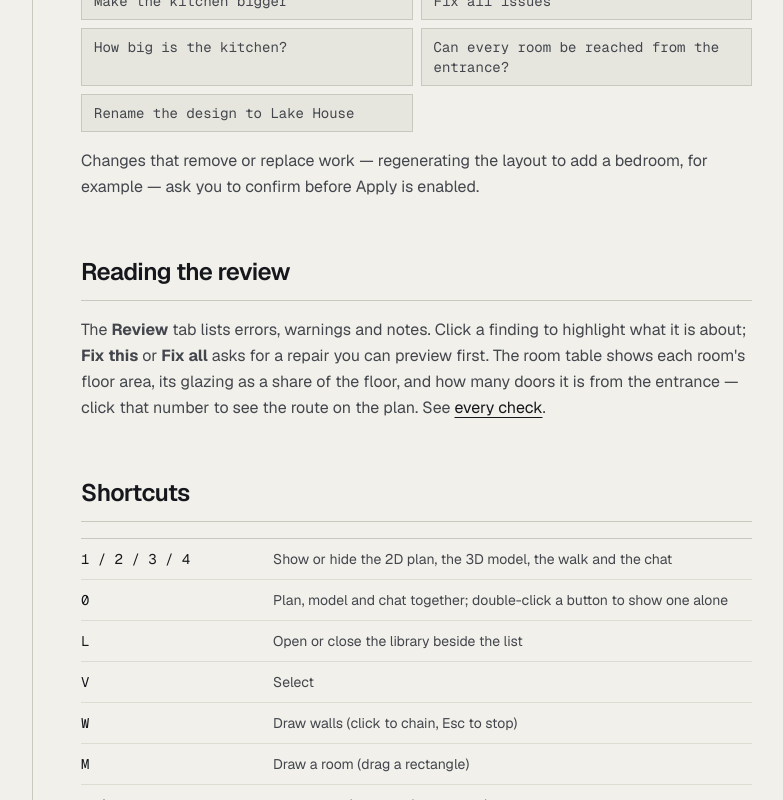
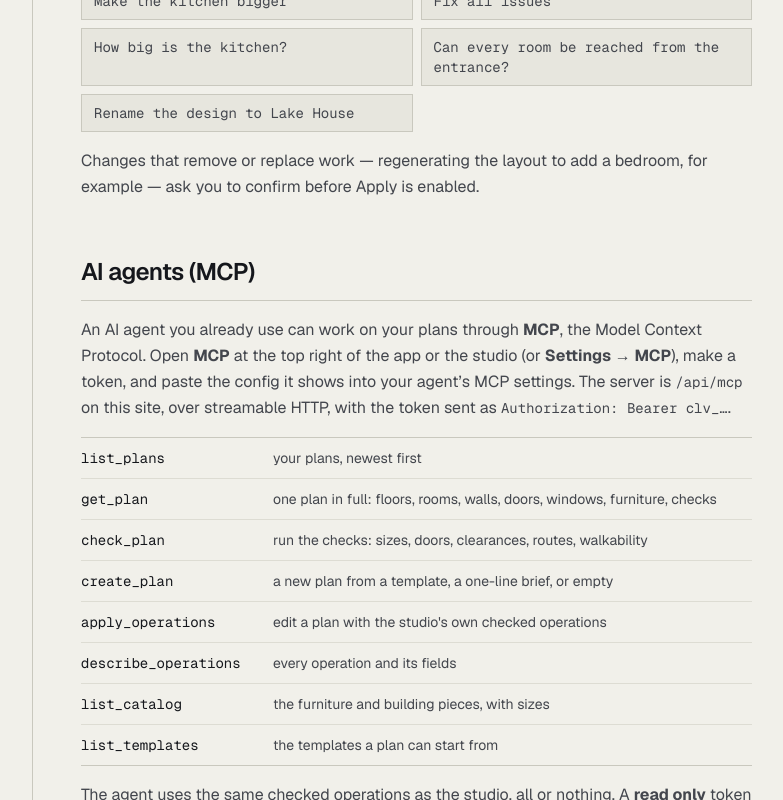
Before and after one commit to Shashank-U-04/Clavis, a Next.js app: page /docs in a window 1280 px wide. Shown: the part 2000-2800 px from the top of the page, without its empty margins (192-975 px from the left). Built offline with nearby package versions, Linux system fonts and the light colour scheme; no server answers.

Commit message:
Docs: connecting an AI agent over MCP

```diff
--- a/src/app/(marketing)/docs/page.tsx
+++ b/src/app/(marketing)/docs/page.tsx
@@ -2,16 +2,18 @@ import type { Metadata } from "next";
 import Link from "next/link";
 import { PageHeader } from "@/components/site/PageHeader";
 import { EXAMPLES } from "@/ai/local/engine";
+import { MCP_TOOLS } from "@/components/mcp/tools";
 
 export const metadata: Metadata = {
   title: "Docs",
-  description: "Getting started with Clavis: designing from a brief, drawing by hand, the assistant, shortcuts and limits.",
+  description: "Getting started with Clavis: designing from a brief, drawing by hand, the assistant, connecting an AI agent over MCP, shortcuts and limits.",
 };
 
 const TOC = [
   ["start", "Getting started"],
   ["drawing", "Building by hand"],
   ["assistant", "The assistant"],
+  ["mcp", "AI agents (MCP)"],
   ["review", "Reading the review"],
   ["views", "Plan, model, walk and chat"],
   ["shortcuts", "Shortcuts"],
@@ -120,6 +122,23 @@ export default function DocsPage() {
               <p>Changes that remove or replace work — regenerating the layout to add a bedroom, for example — ask you to confirm before Apply is enabled.</p>
             </section>
             <section className="space-y-4">
+              <H id="mcp">AI agents (MCP)</H>
+              <p>
+                An AI agent you already use can work on your plans through <b>MCP</b>, the Model Context Protocol. Open <b>MCP</b> at the top right of the app or the studio (or <b>Settings → MCP</b>), make a token, and paste the config it shows into your agent’s MCP settings. The server is <code className="font-mono text-sm">/api/mcp</code> on this site, over streamable HTTP, with the token sent as <code className="font-mono text-sm">Authorization: Bearer clv_…</code>.
+              </p>
+              <dl className="divide-y divide-rule-soft border-y border-rule">
+                {MCP_TOOLS.map(([k, v]) => (
+                  <div key={k} className="grid grid-cols-[11rem_1fr] gap-4 py-2.5 text-sm">
+                    <dt className="font-mono">{k}</dt>
+                    <dd className="text-ink-2">{v}</dd>
+                  </div>
+                ))}
+              </dl>
+              <p>
+                The agent uses the same checked operations as the studio, all or nothing. A <b>read only</b> token can look but not change anything. Removing walls, rooms, furniture or a floor needs the agent to say so explicitly, and it should ask you first. Every change it saves keeps the plan’s previous state as a version (Plans → the plan → Versions), and shows in your history. You can revoke a token at any time.
+              </p>
+            </section>
+            <section className="space-y-4">
               <H id="review">Reading the review</H>
               <p>
                 The <b>Review</b> tab lists errors, warnings and notes. Click a finding to highlight what it is about; <b>Fix this</b> or <b>Fix all</b> asks for a repair you can preview first. The room table shows each room&apos;s floor area, its glazing as a share of the floor, and how many doors it is from the entrance — click that number to see the route on the plan. See <Link href="/features/validation" className="text-ink underline underline-offset-4 hover:text-marker">every check</Link>.
```
